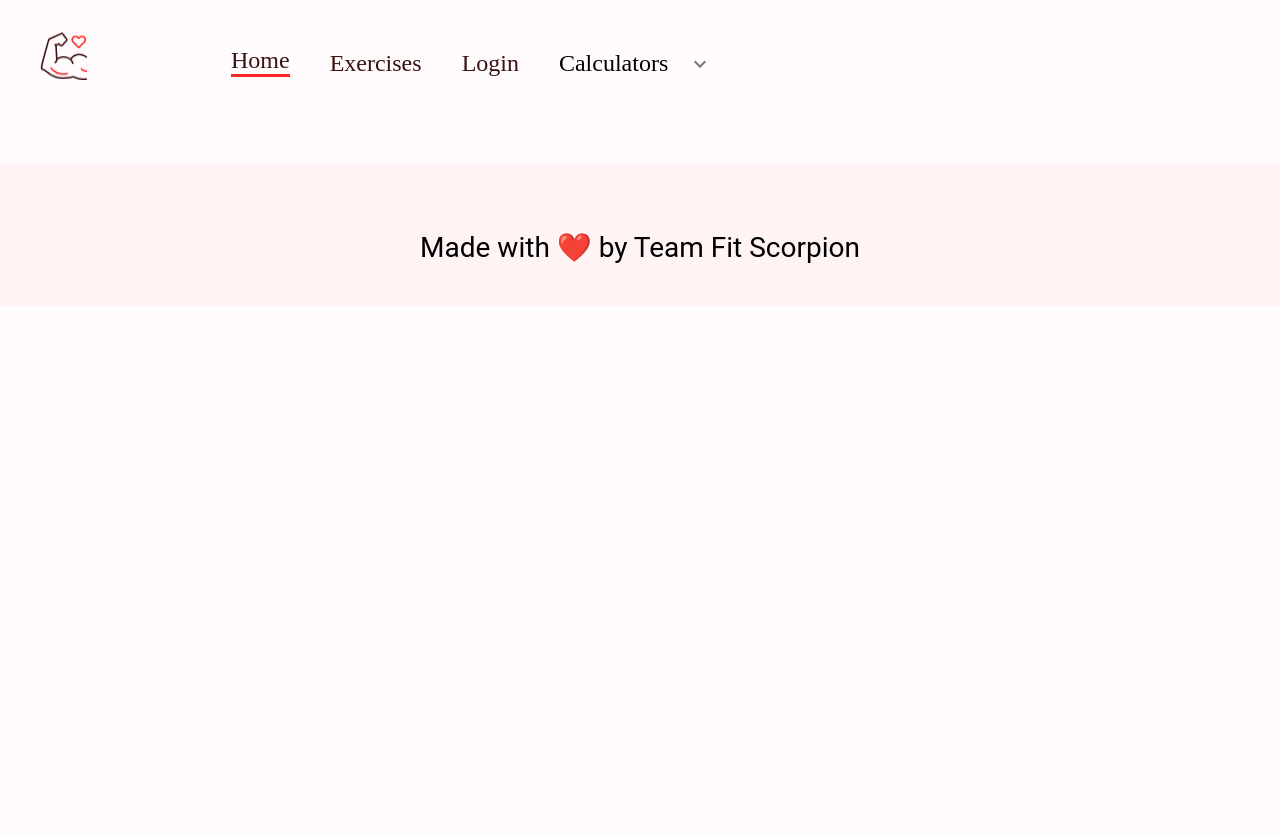
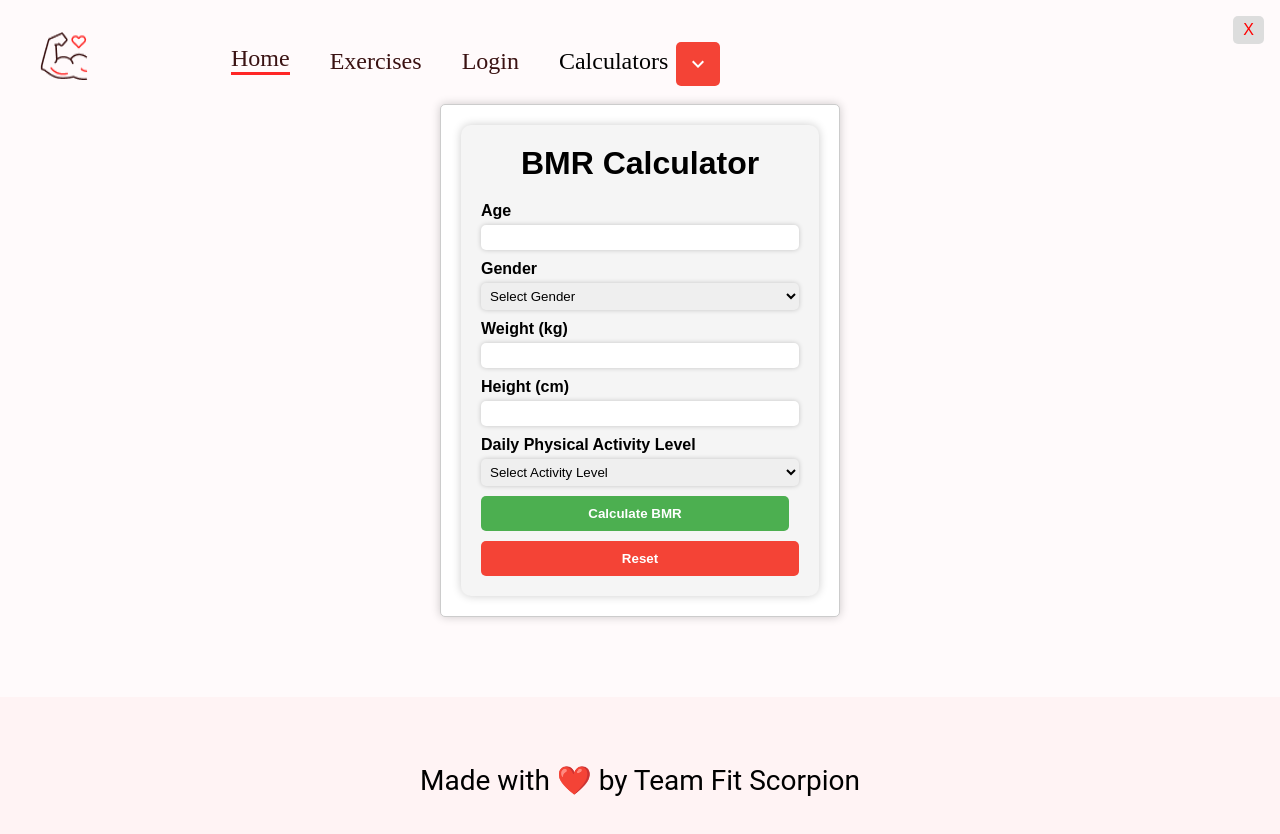
Before and after one commit to Priyanshu-bit/Fit-scorpion-minor, a React (Create React App) app: page /calculators/bmr in a window 1280 px wide. Shown: the top 834 px of the page. Before the commit the page ends 800 px from the top, so only its background shows below. Built offline with nearby package versions, Linux system fonts and the light colour scheme.

Commit message:
added bmr calculator

```diff
--- a/package.json
+++ b/package.json
@@ -8,6 +8,7 @@
     "@mui/icons-material": "^5.6.1",
     "@mui/material": "^5.6.1",
     "react": "^18.2.0",
+    "react-alert": "^7.0.3",
     "react-dom": "^18.2.0",
     "react-geolocated": "^4.0.3",
     "react-google-maps": "^9.4.5",
--- a/src/App.js
+++ b/src/App.js
@@ -10,6 +10,7 @@ import Footer from './components/Footer';
 import Login from "./components/Login";
 import Navbar from './components/Navbar';
 import BmiCalculator from './components/BmiCalculator';
+import BmrCalculator from './components/BmrCalculator';
 
 
 const App = () => (
@@ -18,11 +19,13 @@ const App = () => (
 
 
 
+
     <Routes>
       <Route path="/" element={<Home />} />
       <Route path="/exercise/:id" element={<ExerciseDetail />} />
       <Route path="/login" element={<Login />} />
       <Route path="/calculators/bmi" element ={<BmiCalculator/>} />
+      <Route path="/calculators/bmr" element ={<BmrCalculator/>} />
     </Routes>
     <Footer />
   </Box>
--- /dev/null
+++ b/src/components/BmrCalculator.css
@@ -0,0 +1,103 @@
+.App {
+    background-color: #f5f5f5;
+    font-family: Arial, sans-serif;
+    padding: 20px;
+    max-width: 500px;
+    margin: auto;
+    border-radius: 10px;
+    box-shadow: 0px 0px 10px rgba(0, 0, 0, 0.2);
+  }
+
+  h1 {
+    font-size: 2rem;
+    text-align: center;
+    margin-bottom: 20px;
+  }
+
+  form {
+    display: flex;
+    flex-direction: column;
+    gap: 10px;
+  }
+
+  .form-group {
+    display: flex;
+    flex-direction: column;
+    gap: 5px;
+  }
+
+  label {
+    font-weight: bold;
+  }
+
+  input[type="number"],
+  select {
+    padding: 5px;
+    border-radius: 5px;
+    border: none;
+    box-shadow: 0px 0px 5px rgba(0, 0, 0, 0.2);
+    outline: none;
+  }
+
+  button[type="submit"],
+  button[type="button"] {
+    padding: 10px;
+    border-radius: 5px;
+    border: none;
+    cursor: pointer;
+    font-weight: bold;
+  }
+
+  button[type="submit"] {
+    background-color: #4caf50;
+    color: #fff;
+    margin-right: 10px;
+  }
+
+  button[type="submit"]:hover {
+    background-color: #3e8e41;
+  }
+
+  button[type="button"] {
+    background-color: #f44336;
+    color: #fff;
+  }
+
+  button[type="button"]:hover {
+    background-color: #da190b;
+  }
+
+  .output {
+    margin-top: 20px;
+    background-color: #fff;
+    border-radius: 5px;
+    box-shadow: 0px 0px 5px rgba(0, 0, 0, 0.2);
+    padding: 20px;
+    font-size: 1.2rem;
+    font-weight: bold;
+  }
+
+  .close {
+    position: absolute;
+    top: 10px;
+    right: 10px;
+    font-size: 1.5rem;
+    font-weight: bold;
+    cursor: pointer;
+  }
+  .bmr-calculator.hide {
+    height: 0;
+    margin: 0;
+    padding: 0;
+    opacity: 0;
+    transition: all 0s ease-in-out;
+  }
+  .close-button {
+    background-color: #ddd;
+    color:red;
+    border: none;
+    font-size: 16px;
+    padding: 5px 10px;
+    border-radius: 5px;
+    cursor: pointer;
+  }
--- /dev/null
+++ b/src/components/BmrCalculator.js
@@ -0,0 +1,124 @@
+import React, { useState } from "react";
+import { Alert } from 'react-alert'
+import './BmrCalculator.css'
+
+
+const BmrCalculator=()=> {
+  const [age, setAge] = useState("");
+  const [gender, setGender] = useState("");
+  const [weight, setWeight] = useState("");
+  const [height, setHeight] = useState("");
+  const [activityLevel, setActivityLevel] = useState("");
+  const [bmr, setBMR] = useState("");
+  const [show, setShow] = useState(true);
+
+  const activityLevelFactors = {
+    sedentary: 1.2,
+    lightlyActive: 1.375,
+    moderatelyActive: 1.55,
+    veryActive: 1.725,
+    extraActive: 1.9,
+  };
+
+
+  const handleSubmit = (e) => {
+    e.preventDefault();
+    let bmrValue = 0;
+    if (gender === "male") {
+      bmrValue = 88.36 + 13.4 * weight + 4.8 * height - 5.7 * age;
+    } else if (gender === "female") {
+      bmrValue = 447.6 + 9.2 * weight + 3.1 * height - 4.3 * age;
+    }
+    bmrValue *= activityLevelFactors[activityLevel];
+    setBMR(bmrValue.toFixed(2));
+  };
+
+  const handleClose = () => {
+    setShow(false);
+  };
+
+  const handleReset = () => {
+    setAge("");
+    setGender("");
+    setWeight("");
+    setHeight("");
+    setActivityLevel("");
+    setBMR("");
+  };
+
+  return (
+    <div className={`bmi-calculator ${show ? "" : "hide"}`}>
+    <div className="App">
+
+      <h1>BMR Calculator</h1>
+      <button onClick={handleClose} className="close-button">
+          X
+        </button>
+      <form onSubmit={handleSubmit}>
+        <div className="form-group">
+          <label>Age</label>
+          <input
+            type="number"
+            value={age}
+            onChange={(e) => setAge(e.target.value)}
+          />
+        </div>
+        <div className="form-group">
+          <label>Gender</label>
+          <select
+            value={gender}
+            onChange={(e) => setGender(e.target.value)}
+          >
+            <option value="">Select Gender</option>
+            <option value="male">Male</option>
+            <option value="female">Female</option>
+          </select>
+        </div>
+        <div className="form-group">
+          <label>Weight (kg)</label>
+          <input
+            type="number"
+            value={weight}
+            onChange={(e) => setWeight(e.target.value)}
+          />
+        </div>
+        <div className="form-group">
+          <label>Height (cm)</label>
+          <input
+            type="number"
+            value={height}
+            onChange={(e) => setHeight(e.target.value)}
+          />
+        </div>
+        <div className="form-group">
+          <label>Daily Physical Activity Level</label>
+          <select
+            value={activityLevel}
+            onChange={(e) => setActivityLevel(e.target.value)}
+          >
+            <option value="">Select Activity Level</option>
+            <option value="sedentary">Sedentary</option>
+            <option value="lightlyActive">Lightly Active</option>
+            <option value="moderatelyActive">Moderately Active</option>
+            <option value="veryActive">Very Active</option>
+            <option value="extraActive">Extra Active</option>
+          </select>
+        </div>
+        <button type="submit">Calculate BMR</button>
+        <button type="button" onClick={handleReset}>
+          Reset
+        </button>
+      </form>
+      {bmr && (
+        <div className="output">
+          <p>Your BMR is {bmr})</p>
+
+        </div>
+
+      )}
+    </div>
+    </div>
+  );
+};
+
+export default BmrCalculator;
--- a/src/components/Login.css
+++ b/src/components/Login.css
@@ -1,101 +1,66 @@
-.login-btn {
-  padding: 1rem;
-  border: none;
-  border-radius: 0.5rem;
-  background-color: #008000;
-  color: white;
-  font-weight: bold;
-  cursor: pointer;
-  transition: transform 0.3s ease-in-out;
-}
-
-.login-btn:hover {
-  transform: scale(1.1);
+.login-container {
+    background-color: #f7f7f7;
+    display: flex;
+    justify-content: center;
+    align-items: center;
+    height: 100vh;
   }
 
   .login-form {
+    background-color: #ffffff;
+    padding: 2rem;
+    border-radius: 0.5rem;
+    box-shadow: 0px 3px 10px rgba(0, 0, 0, 0.2);
     display: flex;
     flex-direction: column;
     align-items: center;
-  gap: 1.5rem;
-  padding: 2rem;
-  border-radius: 0.5rem;
-  background-color: #f8f8f8;
-  box-shadow: 0 5px 15px rgba(0, 0, 0, 0.2);
-  animation: slide-in 0.5s ease-in-out;
   }
 
-.login-input {
+  .login-form label {
+    display: flex;
+    flex-direction: column;
+    align-items: flex-start;
     width: 100%;
-  padding: 1rem;
+    margin-bottom: 1rem;
+  }
+
+  .login-form label span {
+    font-weight: bold;
+    margin-bottom: 0.5rem;
+  }
+
+  .login-form input {
+    padding: 0.5rem;
     border-radius: 0.5rem;
     border: none;
-  background-color: #f0f0f0;
-  box-shadow: 0 0 5px rgba(0, 0, 0, 0.1);
-  font-size: 1rem;
+    box-shadow: 0px 3px 10px rgba(0, 0, 0, 0.1);
+    width: 100%;
   }
 
   .login-submit {
-  padding: 0.7rem 2.5rem;
+    background-color: #4caf50;
+    color: #ffffff;
     border: none;
     border-radius: 0.5rem;
-  background-color: #008000;
-  color: white;
-  font-weight: bold;
+    padding: 0.5rem 2rem;
     cursor: pointer;
-  transition: transform 0.3s ease-in-out;
+    margin-top: 1rem;
   }
 
   .login-submit:hover {
-  transform: scale(1.1);
+    background-color: #3e8e41;
   }
 
-.login-form:before {
-  content: '';
+  .close-button {
     position: absolute;
-  top: 0;
-  left: 0;
-  width: 50%;
-  height: 100%;
-  background: linear-gradient(to bottom right, #2f47ff,#0d70e2, #24d1dd);
-  clip-path: polygon(0 0, 90% 0, 70% 100%, 0% 100%);
-  transition: transform 0.6s cubic-bezier(0.165, 0.84, 0.44, 1) 0.1s;
+    top: 1rem;
+    right: 1rem;
+    font-size: 1.5rem;
+    border: none;
+    background-color: transparent;
+    cursor: pointer;
   }
 
-.login-form:after {
-  content: '';
-  position: absolute;
-  top: 0;
-  right: 0;
-  width: 40%;
-  height: 100%;
-  background: linear-gradient(to bottom right, #2f47ff,#0d70e2, #24d1dd);
-  clip-path: polygon(30% 0%, 100% 0%, 100% 100%, 10% 100%);
-  transition: transform 0.6s cubic-bezier(0.165, 0.84, 0.44, 1) 0.1s;
+  .close-button:hover {
+    color: red;
   }
-
-
-.login-form:hover:before {
-  transform: translateX(-50%);
-}
-
-.login-form:hover:after {
-  transform: translateX(50%);
-}
-
-.login-form {
-  max-width: 400px;
-  height: 300px;
-  margin: 0 auto;
-  padding: 1.5rem;
-  box-sizing: border-box;
-}
-
-@keyframes slide-in {
-  0% {
-    transform: translateY(-100%);
-  }
-  100% {
-    transform: translateY(0);
-  }
-}
--- a/src/components/Login.js
+++ b/src/components/Login.js
@@ -2,7 +2,6 @@ import React, { useState } from 'react';
 import './Login.css';
 
 const Login = () => {
-
   const [showLoginForm, setShowLoginForm] = useState(false);
   const [username, setUsername] = useState('');
   const [password, setPassword] = useState('');
@@ -17,7 +16,7 @@ const Login = () => {
 
   const handleSubmit = (event) => {
     event.preventDefault();
-    alert("log in successful")
+    alert('Log in successful!');
     // Perform login logic here
   };
 
@@ -25,22 +24,47 @@ const Login = () => {
     setShowLoginForm(!showLoginForm);
   };
 
+  const handleCloseLoginForm = () => {
+    setShowLoginForm(false);
+  };
+
   return (
     <div>
-
-
-        <form onSubmit={handleSubmit} className="login-form" style={{display: 'flex', flexDirection: 'column', alignItems: 'center', gap: '2.2rem'}}>
+      {showLoginForm && (
+        <div className="modal-container">
+          <div className="modal-content">
+            <button className="close-button" onClick={handleCloseLoginForm}>
+              X
+            </button>
+            <form onSubmit={handleSubmit} className="login-form">
               <label>
                 <span>Username:</span>
-          <input type="text" value={username} onChange={handleUsernameChange} className="login-input" />
+                <input
+                  type="text"
+                  value={username}
+                  onChange={handleUsernameChange}
+                  className="login-input"
+                />
               </label>
               <label>
                 <span>Password:</span>
-            <input type="password" value={password} onChange={handlePasswordChange} className="login-input" />
+                <input
+                  type="password"
+                  value={password}
+                  onChange={handlePasswordChange}
+                  className="login-input"
+                />
               </label>
-          <button type="submit" className="login-submit">Login</button>
+              <button type="submit" className="login-submit">
+                Log in
+              </button>
             </form>
-
+          </div>
+        </div>
+      )}
+      <button onClick={handleToggleLoginForm} className="login-button">
+        Log in
+      </button>
     </div>
   );
 };
--- a/src/components/Navbar.js
+++ b/src/components/Navbar.js
@@ -4,6 +4,7 @@ import { Stack, Menu, MenuItem, IconButton } from '@mui/material';
 import MenuIcon from '@mui/icons-material/Menu';
 import KeyboardArrowDownIcon from '@mui/icons-material/KeyboardArrowDown';
 import BmiCalculator from './BmiCalculator';
+import BmrCalculator from './BmrCalculator';
 
 
 import Logo from '../assets/images/Logo.png';
@@ -80,9 +81,9 @@ const Navbar = () => {
 
 
 
-            <MenuItem onClick={handleMenuClose} component={Link} to="/bmr">
-              BMR
-            </MenuItem>
+<MenuItem onClick={handleMenuClose} component={Link} to="/calculators/bmr">
+  BMR
+</MenuItem>
           </Menu>
         </Stack>
       </Stack>
```
Also changed, not shown: 1 other file (tests, documents, lock files or other folders). Lines whose indentation alone changed are shown as unchanged.
